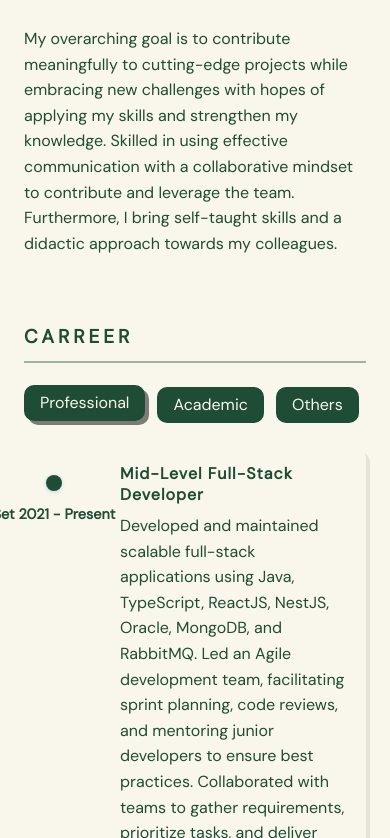
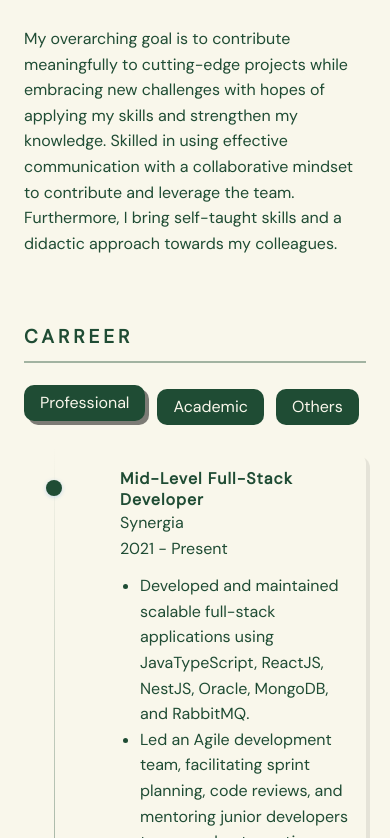
Before and after one commit to samueljmacedo/portfolio, a React (Create React App) app: page / in a window 390 px wide. Shown: the part 1162-2000 px from the top of the page. Built offline with nearby package versions, Linux system fonts and the light colour scheme.

Commit message:
fix: adjusting animations and text

```diff
--- a/src/App.css
+++ b/src/App.css
@@ -2,6 +2,12 @@
   height: 40vmin;
   pointer-events: none;
   border-radius: 8px;
+}
+
+.icon {
+  display: none;
+  width: 32px;
+  animation: icon-jump 1.5s ease-in-out 1.2s both infinite;
 }
 
 .background1 {
@@ -62,6 +68,9 @@
 
   .content {
     width: 100% !important;
+  }
+  .icon {
+    display: block;
   }
 }
 
@@ -134,6 +143,14 @@
   letter-spacing: 0;
 }
 
+.contentDescription {
+  font-size: 16px;
+  font-weight: 500;
+  font-style: normal;
+  line-height: 1.6;
+  letter-spacing: 0;
+}
+
 .textCenter {
   text-align: center;
 }
@@ -142,18 +159,12 @@
   background-color: rgba(31, 76, 52, 0.4);
   height: 2px;
   width: 0;
-  transition: width 1.5s ease-out, transform 0.6s ease-out;
+  transition: width 2s ease-out, transform 1s ease-out;
 }
 
 .divider.visible {
   width: 100%;
   transform: translateY(0);
-}
-
-@keyframes growIn {
-  0% { width: 0 }
-  25% { width: 0 }
-  100% { width: 100% }
 }
 
 .container {
@@ -214,9 +225,26 @@
   }
 }
 
+@keyframes icon-jump {
+  0% {
+    transform: translateY(0);
+  }
+  50% {
+    transform: translateY(10px);
+  }
+  100% {
+    transform: translateY(0);
+  }
+}
+
 .fadeIn-text {
   -webkit-animation: text-focus-in 1s cubic-bezier(0.550, 0.085, 0.680, 0.530) both;
-  animation: text-focus-in 1s cubic-bezier(0.550, 0.085, 0.680, 0.530) both;
+  animation: text-focus-in 1s cubic-bezier(0.550, 0.085, 0.680, 0.530) 0.5s both;
+}
+
+.fadeIn-text2 {
+  -webkit-animation: text-focus-in 1s cubic-bezier(0.550, 0.085, 0.680, 0.530) both;
+  animation: text-focus-in 1s cubic-bezier(0.550, 0.085, 0.680, 0.530) 1.2s both;
 }
 
 .content-fade-in {
--- a/src/button/button.css
+++ b/src/button/button.css
@@ -25,6 +25,32 @@
 }
 
 .active {
-    transform: translateY(-2px);
+    animation: button-click 0.5s ease-out forwards;
     box-shadow: 4px 4px rgba(0, 0, 0, 0.5);
 }
+
+.inactive {
+    animation: button-inactive 0.5s ease-in forwards;
+}
+
+@keyframes button-click {
+    0% {
+        transform: none;
+        box-shadow: 0 0 rgba(0, 0, 0, 0.5);
+    }
+    100% {
+        transform: translateY(-2px);
+        box-shadow: 4px 4px rgba(0, 0, 0, 0.5);
+    }
+}
+
+@keyframes button-inactive {
+    0% {
+        transform: none;
+        box-shadow: 4px 4px rgba(0, 0, 0, 0.5);
+    }
+    100% {
+        transform: translateY(2px);
+        box-shadow: 0 0 rgba(0, 0, 0, 0.5);
+    }
+}
--- a/src/button/button.js
+++ b/src/button/button.js
@@ -2,7 +2,7 @@ import './button.css'
 
 export function Button ({title, active, onClick}) {
   return (
-    <div className={`button ${active ? 'active' : ''}`} onClick={onClick}>
+    <div className={`button ${active ? 'active' : 'inactive'}`} onClick={onClick}>
       {title}
     </div>
   )
--- a/src/data/data.js
+++ b/src/data/data.js
@@ -10,60 +10,70 @@ export const aboutDescription = [
 
 export const careerEvents = [
   {
-    date: 'Set 2021 - Present',
+    date: '2021 - Present',
     title: 'Mid-Level Full-Stack Developer',
-    description: 'Developed and maintained scalable full-stack applications using Java,\n' +
-      'TypeScript, ReactJS, NestJS, Oracle, MongoDB, and RabbitMQ.\n' +
-      'Led an Agile development team, facilitating sprint planning, code reviews, and\n' +
-      'mentoring junior developers to ensure best practices.\n' +
-      'Collaborated with teams to gather requirements, prioritize tasks, and deliver\n' +
-      'high-quality software solutions on time.\n' +
-      'Utilized Jira for project tracking and Git for version control, ensuring efficient\n' +
-      'collaboration and continuous integration.\n' +
-      'Made key technical decisions, improved system architecture, and resolved\n' +
-      'complex issues to enhance application performance and reliability.\n' +
-      'Key achievement: Rapidly strengthened Java development skills within a\n' +
-      'year, earning trust from management to the point of mentoring and supporting\n' +
+    subtitle: 'Synergia',
+    activities:[
+      'Developed and maintained scalable full-stack applications using Java'+
+      'TypeScript, ReactJS, NestJS, Oracle, MongoDB, and RabbitMQ.\n',
+      'Led an Agile development team, facilitating sprint planning, code reviews, and\n'+
+      'mentoring junior developers to ensure best practices.\n',
+      'Collaborated with teams to gather requirements, prioritize tasks, and deliver\n'+
+      'high-quality software solutions on time.\n',
+      'Utilized Jira for project tracking and Git for version control, ensuring efficient\n'+
+      'collaboration and continuous integration.\n',
+      'Made key technical decisions, improved system architecture, and resolved ' +
+      'complex issues to enhance application performance and reliability.\n',
+      ],
+    note: 'Rapidly strengthened Java development skills within a '+
+      'year, earning trust from management to the point of mentoring and supporting '+
       'colleagues.',
     type: 1,
   },
   {
-    date: 'Abr 2019 - Set 2021',
+    date: '2019 - 2021',
     title: 'Cybersecurity Analyst',
-    description: 'Provided remote technical support on firewalls for customers. \n' +
-      'Configured, deployed and tested new Fortinet firewalls for customers. \n' +
-      'Deployment of endpoint security software Cylance on new machines based on customer business rules. \n' +
+    subtitle: 'Altasnet',
+    activities: ['Provided remote technical support on firewalls for customers',
+      'Configured, deployed and tested new Fortinet firewalls for customers.',
+      'Deployment of endpoint security software Cylance on new machines based on customer business rules. \n',
       'Created Wi-Fi heat-map reports based on customer environments that used Aruba access points, as well as their deployment',
+    ],
     type: 1,
   },
   {
-    date: 'Abr 2018 - Abr 2019',
+    date: '2018 - 2019',
     title: 'IT Intern',
-    description: 'Worked at customer support, helping customers with technical issues on firewalls, switches and access points',
+    subtitle: 'Altasnet',
+    description:
+      'Worked at customer support, helping customers with technical issues on firewalls, switches and access points',
     type: 1,
   },
   {
-    date: 'Abr 2016 - Abr 2018',
+    date: '2016 - 2018',
     title: 'Analytical Geometry Tutor',
-    description: 'Tutored other students of the university, helping them with homework and assignments, as well as teaching Analytical Geometry. \n' +
+    description:
+      'Tutored other students of the university, helping them with homework and assignments, as well as teaching Analytical Geometry. \n' +
       'Helped math professors at their day-to-day activities',
     type: 1,
   },
   {
     date: '2021 - 2021',
     title: 'Major in Software Engineering',
-    description: 'Pontifical Catholic University of Minas Gerais - PUC-MG',
+    description:
+      'This course presents a critical and practical view of the application of Software Engineering in the software development process for a wide variety of organizational environments, covering techniques and trends in Software Engineering, such as front-end and back-end web application development, mobile application development, SCRUM, DevOps, software architecture, modeling, among others.',
+    subtitle: 'Pontifical Catholic University of Minas Gerais - PUC-MG',
     type: 2,
   },
   {
     date: '2015 - 2020',
     title: 'Bachelor of Science in Electronic and Telecommunications Engineering',
-    description: 'Pontifical Catholic University of Minas Gerais - PUC-MG',
+    subtitle: 'Pontifical Catholic University of Minas Gerais - PUC-MG',
     type: 2,
   },
   {
     date: '2021',
-    title: 'TOEFL iBT',
+    title: 'TOEFL iBT® Home Edition',
     description: 'Score: 102/120',
     type: 3,
   },
--- a/src/main/main.js
+++ b/src/main/main.js
@@ -1,6 +1,7 @@
 import '../App.css';
 import './main.css';
 import main_picture from '../images/main_picture.jpg';
+import keyboard_double_arrow_down from '../images/keyboard_double_arrow_down.svg';
 
 export function Main() {
   return (
@@ -12,8 +13,8 @@ export function Main() {
           Samuel Macedo
         </h1>
       </header>
-      <img className="picture" src={main_picture} alt="logo" />
-      <div className={"info fadeIn-text"}>
+      <img className="picture" src={main_picture} alt="logo"/>
+      <div className={"info fadeIn-text2"}>
         <h2 className={"textSecondary subHeaderText textCenter"}>Software Engineer</h2>
         <h5 className={"textSecondary contentText textCenter"}>samueljmacedo@outlook.com</h5>
         <div className={"links textCenter"}>
@@ -35,6 +36,7 @@ export function Main() {
           </a>
         </div>
       </div>
+      <img className={"icon"} src={keyboard_double_arrow_down} alt={"continue"}/>
     </section>
   );
 }
--- a/src/progressBar/progressBar.css
+++ b/src/progressBar/progressBar.css
@@ -64,7 +64,7 @@
     border-radius: 20px;
     cursor: pointer;
     width: 0;
-    transition: width 1s cubic-bezier(0.4, 0, 0.2, 1);
+    transition: width 2s cubic-bezier(0.4, 0, 0.2, 1) 1s;
     background-color: #1f4c34;
 }
 
--- a/src/section/section.css
+++ b/src/section/section.css
@@ -3,7 +3,7 @@
     max-width: 750px;
 
     opacity: 0;
-    transition: opacity 0.6s ease-out, transform 0.6s ease-out;
+    transition: opacity 1.5s ease-out, transform 1s ease-out;
 }
 
 .fade-in-section.visible {
--- a/src/timeline/timeline.css
+++ b/src/timeline/timeline.css
@@ -1,28 +1,31 @@
 /* Timeline Container */
 .timeline-container {
     width: 100%;
-    /*position: relative;
+    display: flex;
+    flex-direction: column;
+    gap: 60px;
 
+    position: relative;
     max-width: 1000px;
-    margin: 0 auto;
-    padding: 40px 20px;*/
+    margin: 0;
+    padding: 5px 0;
 }
 
 /* Vertical line */
 .timeline-container::before {
-    /*content: '';
+    content: '';
     position: absolute;
-    left: 70px;
+    left: 111px;
     top: 0;
     bottom: 0;
-    width: 2px;
-    background: linear-gradient(to bottom, #e0e0e0, #1f4c34, #e0e0e0);*/
+    width: 1px;
+
+    background: linear-gradient(to bottom, #f9f7eb, #1f4c34, #f9f7eb);
 }
 
 /* Timeline Item */
 .timeline-item {
     position: relative;
-    margin-bottom: 60px;
     width: 100%;
     display: flex;
     align-items: flex-start;
@@ -33,8 +36,10 @@
     position: relative;
     width: 120px;
     display: flex;
-    flex-direction: column;
+    flex-direction: row;
     align-items: center;
+    justify-content: space-between;
+    align-content: center;
     top: 28px;
     z-index: 2;
 }
@@ -49,23 +54,24 @@
     transition: transform 0.2s ease;
 }
 
-.timeline-item:hover .timeline-dot {
-    transform: scale(1.2);
-    background: #1f4c34;
+.timeline-item:hover {
+    .timeline-content {
+        transform: translateY(-2px);
+        box-shadow: 6px 6px rgba(0, 0, 0, 0.12);
+    }
 }
 
 .timeline-date {
-    margin-top: 8px;
+    max-width: 94px;
     font-size: 0.9rem;
     font-weight: 600;
     color: #1f4c34;
     text-align: center;
-    padding: 4px 8px;
+    padding: 4px 4px;
     border-radius: 16px;
-    white-space: nowrap;
+    white-space: pre-wrap;
 }
 
-/* Content Card */
 .timeline-content {
     flex: 1;
     margin-left: 30px;
@@ -78,12 +84,6 @@
     transition: transform 0.2s ease, box-shadow 0.2s ease;
 }
 
-.timeline-content:hover {
-    transform: translateY(-2px);
-    box-shadow: 6px 6px rgba(0, 0, 0, 0.12);
-}
-
-/* Image styling */
 .timeline-image {
     flex: 0 0 120px;
     height: 120px;
@@ -103,12 +103,26 @@
     transform: scale(1.05);
 }
 
-/* Text content */
+
 .timeline-text {
     display: flex;
     flex-direction: column;
     flex: 1;
-    gap: 8px;
+    gap: 12px;
+}
+
+
+.dateDisplay {
+    display: none;
+}
+
+
+.timeline-list {
+    margin-left: 20px;
+}
+
+.timeline-list li::marker {
+    color: #1f4c34;
 }
 
 
@@ -119,6 +133,7 @@
 
     .timeline-dot-container {
         width: 60px;
+        flex-direction: column;
     }
 
     .timeline-content {
@@ -135,6 +150,14 @@
 
     .timeline-right .timeline-content {
         margin-right: 20px;
+    }
+
+    .timeline-date {
+        display: none;
+    }
+
+    .dateDisplay {
+        display: block;
     }
 }
 
--- a/src/timeline/timeline.js
+++ b/src/timeline/timeline.js
@@ -51,13 +51,13 @@ function Timeline({ events }) {
 }
 
 const TimelineItem = ({ event }) => {
-  const { date, title, description, image } = event;
+  const { date, title, subtitle, description, image, note, activities } = event;
 
   return (
     <div className="timeline-item">
       <div className="timeline-dot-container">
+        <span className="timeline-date contentText">{date}</span>
         <div className="timeline-dot" />
-        <span className="timeline-date contentText">{date}</span>
       </div>
 
       <div className={`timeline-content ${image ? 'has-image' : ''}`}>
@@ -67,8 +67,25 @@ const TimelineItem = ({ event }) => {
           </div>
         )}*/}
         <div className="timeline-text">
-          <h3 className="textPrimary contentSubTitle">{title}</h3>
-          <p className="textPrimary contentText">{description}</p>
+          <div>
+            <h3 className="textPrimary contentSubTitle">{title}</h3>
+            {subtitle &&
+              <h3 className="textPrimary contentDescription">
+                {subtitle}
+              </h3>}
+            <h3 className={"textPrimary contentDescription dateDisplay"}>{date}</h3>
+          </div>
+          {activities &&
+            <div className="timeline-list">
+                <ul>
+                  {activities.map(item =>
+                    <li><p className="textPrimary contentText">{item}</p></li>
+                  )}
+                </ul>
+            </div>
+          }
+          {description && <p className="textPrimary contentText">{description}</p>}
+          {note && <p className="textPrimary contentText"><b>Key achievement: </b>{note}</p>}
         </div>
       </div>
     </div>
```
Also changed, not shown: src/images/keyboard_double_arrow_down.svg (added).
